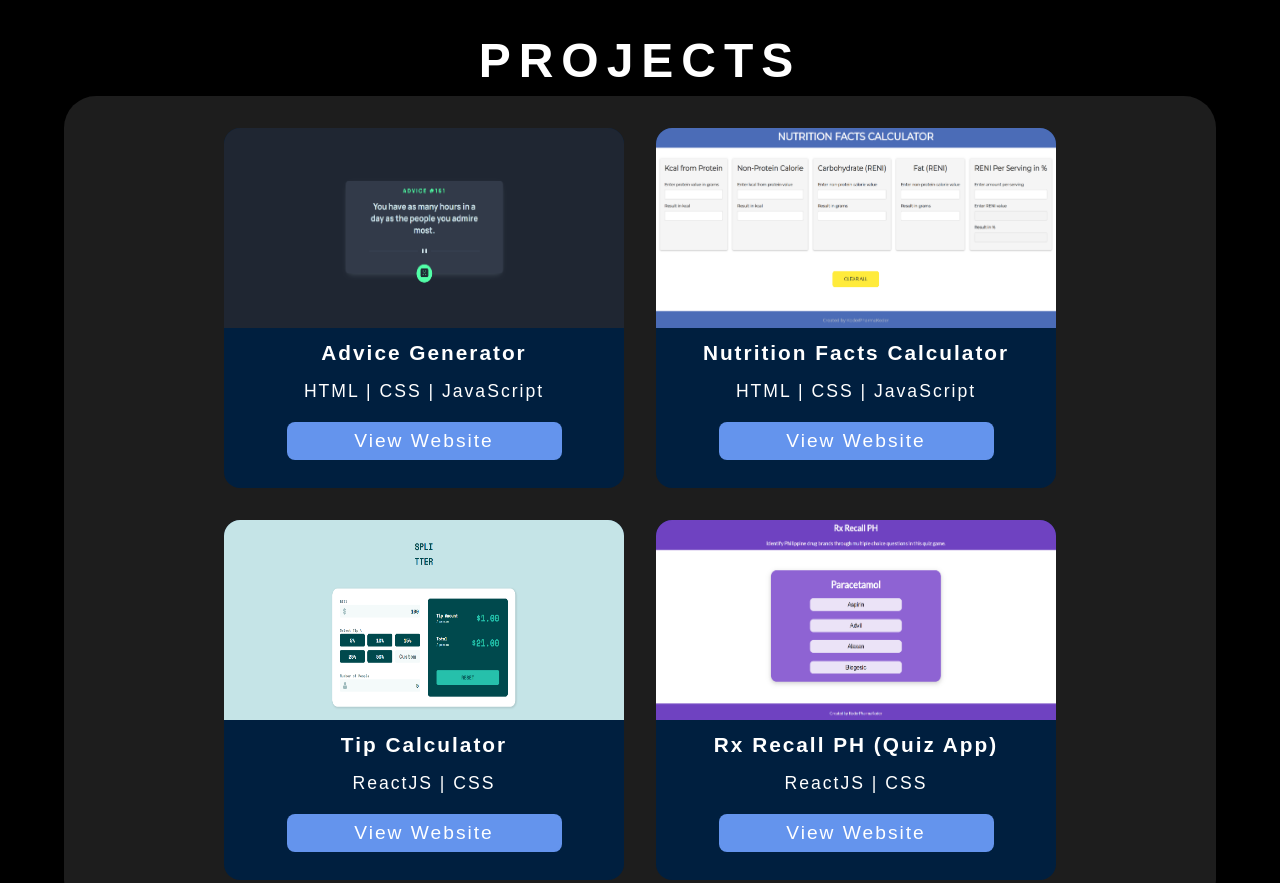
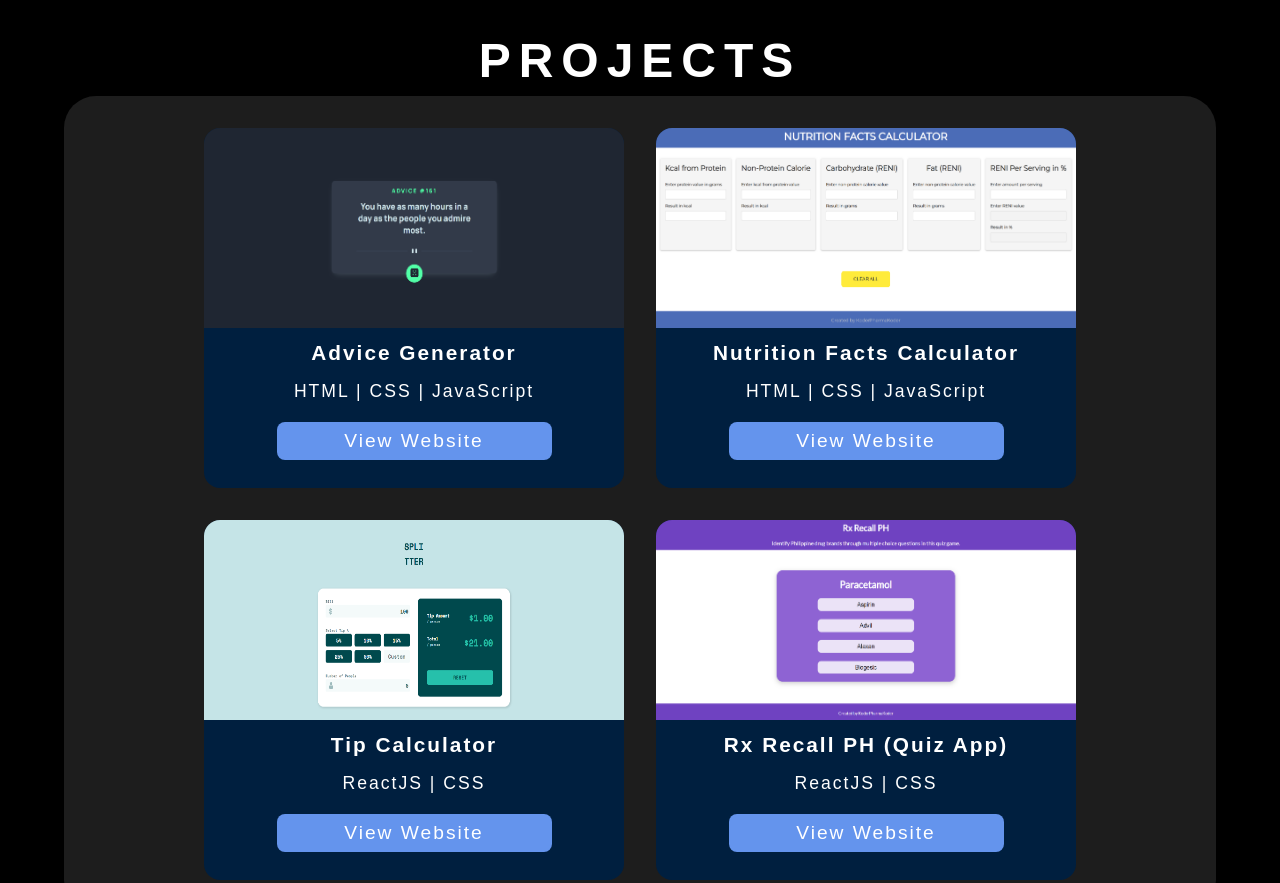
Before and after one commit to renzrph/portfolio, a plain HTML site: page index.html in a window 1280 px wide. Shown: the part 2120-3003 px from the top of the page. Drawn offline with nearby package versions, Linux system fonts and the light colour scheme; a web font is replaced by a local one.

Commit message:
add: padding to projects container

```diff
--- a/styles/mediaQuery.css
+++ b/styles/mediaQuery.css
@@ -14,6 +14,7 @@
 @media (max-width: 767px) {
   body {
     min-width: 430px;
+    overflow-x: hidden;
   }
 
   .navbar {
@@ -142,6 +143,7 @@
 
   .projects-container {
     width: 80%;
+    padding: 4rem 8rem;
   }
 
   .contact-section {
--- a/styles/projects.css
+++ b/styles/projects.css
@@ -23,7 +23,8 @@
 
 .projects-container div {
   height: 360px;
-  width: 400px;
+  width: 420px;
+  min-width: 400px;
   text-align: center;
   border-radius: 1rem;
   background-color: var(--navy-blue);
```
